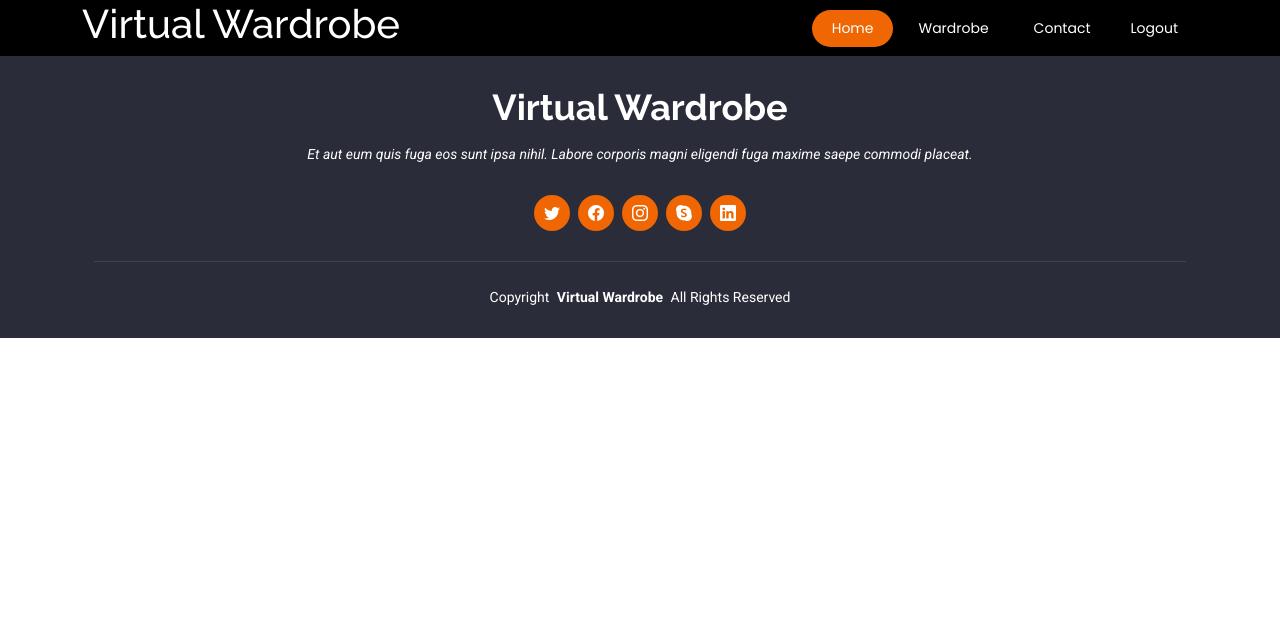
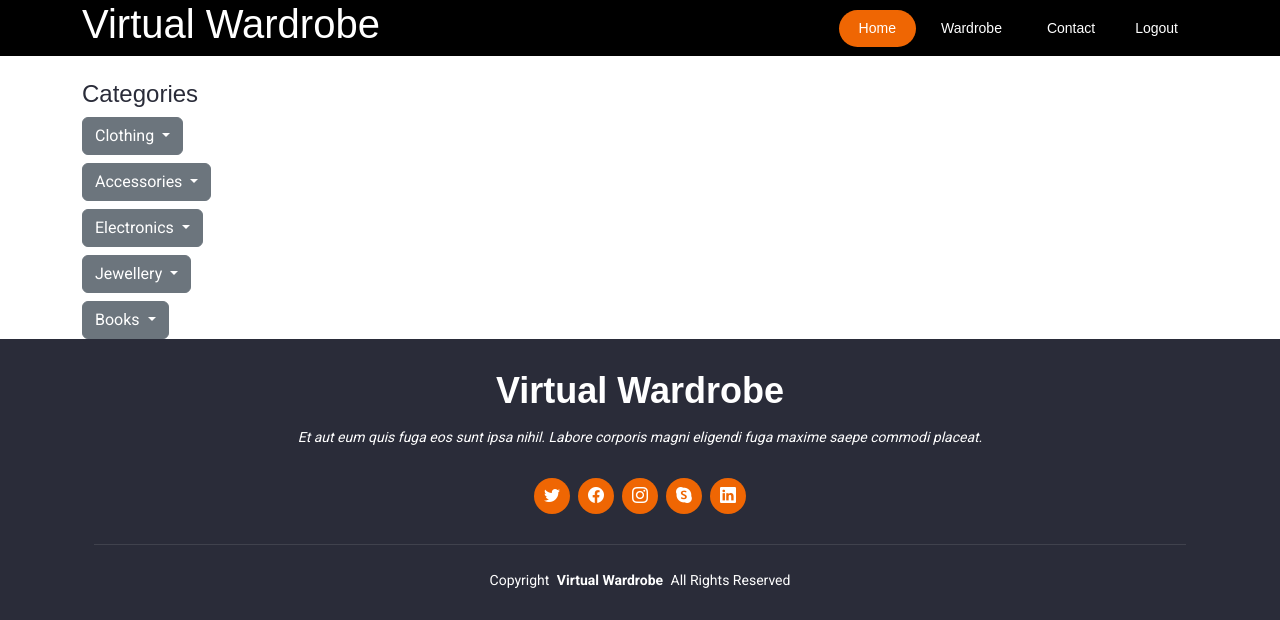
Before and after one commit to anirudh-248/bnb_hackathon, a Django app: page /wardrobe in a window 1280 px wide. Shown: the top 620 px of the page. Run offline with Django 5.2, Linux system fonts and the light colour scheme; a user stored in the database is signed in; data comes from the database, SQL or seed files in the repository; both versions use the stored data as it was after the commit; some libraries are stand-ins or nearby versions.

Commit message:
updated wardrobe page

```diff
--- a/templates/wardrobe.html
+++ b/templates/wardrobe.html
@@ -4,16 +4,14 @@
 <head>
     <meta charset="UTF-8">
     <meta name="viewport" content="width=device-width, initial-scale=1.0">
-    <title>Document</title>
+    <title>Virtual Wardrobe</title>
     <!-- Favicons -->
     <link href="{% static 'assets/img/favicon.png' %}" rel="icon">
     <link href="{% static 'assets/img/apple-touch-icon.png' %}" rel="apple-touch-icon">
-
     <!-- Fonts -->
     <link href="https://fonts.googleapis.com" rel="preconnect">
     <link href="https://fonts.gstatic.com" rel="preconnect" crossorigin>
-    <link href="https://fonts.googleapis.com/css2?family=Roboto:ital,wght@0,100;0,300;0,400;0,500;0,700;0,900;1,100;1,300;1,400;1,500;1,700;1,900&family=Poppins:ital,wght@0,100;0,200;0,300;0,400;0,500;0,600;0,700;0,800;0,900;1,100;1,200;1,300;1,400;1,500;1,600;1,700;1,800;1,900&family=Raleway:ital,wght@0,100;0,200;0,300;0,400;0,500;0,600;0,700;0,800;0,900;1,100;1,200;1,300;1,400;1,500;1,600;1,700;1,800;1,900&display=swap" rel="stylesheet">
-
+    <link href="https://fonts.googleapis.com/css2?family=Roboto:wght@100;400;700&display=swap" rel="stylesheet">
     <!-- Vendor CSS Files -->
     <link href="{% static 'assets/vendor/bootstrap/css/bootstrap.min.css' %}" rel="stylesheet">
     <link rel="stylesheet" href="https://cdn.jsdelivr.net/npm/bootstrap-icons@1.10.5/font/bootstrap-icons.css">
@@ -21,47 +19,108 @@
     <link href="{% static 'assets/vendor/animate.css/animate.min.css' %}" rel="stylesheet">
     <link href="{% static 'assets/vendor/glightbox/css/glightbox.min.css' %}" rel="stylesheet">
     <link href="{% static 'assets/vendor/swiper/swiper-bundle.min.css' %}" rel="stylesheet">
-
     <!-- Main CSS File -->
     <link href="{% static 'assets/css/main.css' %}" rel="stylesheet">
 </head>
 <body>
-    <header id="header" style="background-color: black;" header d-flex align-items-center fixed-top">
+    <header id="header" style="background-color: black;" header d-flex align-items-center fixed-top>
         <div class="container-fluid container-xl position-relative d-flex align-items-center justify-content-between">
-
             <a href="/" class="logo d-flex align-items-center">
-                <!-- Uncomment the line below if you also wish to use an image logo -->
-                <!-- <img src="assets/img/logo.png" alt=""> -->
                 <h1 class="sitename" style="color: white;">Virtual Wardrobe</h1>
             </a>
-
             <nav id="navmenu" class="navmenu">
                 <ul>
                     <li><a href="#hero" class="active">Home</a></li>
                     <li><a href="wardrobe">Wardrobe</a></li>
                     <li><a href="#contact">Contact</a></li>
                     {% if user.is_authenticated %}
-                <a class="btn-getstarted" href="logout">Logout</a>
+                    <a class="btn-getstarted" href="login">Logout</a>
                     {% else %}
                     <a class="btn-getstarted" href="login">Login</a>
                     {% endif %}
                 </ul>
                 <i class="mobile-nav-toggle d-xl-none bi bi-list"></i>
             </nav>
-
         </div>
     </header>
+
+    <div class="container mt-4">
+        <div class="row">
+            <div class="col-md-3">
+                <div class="sidebar">
+                    <h4>Categories</h4>
+                    <div class="dropdown">
+                        <button class="btn btn-secondary dropdown-toggle" type="button" id="clothingDropdown" data-bs-toggle="dropdown" aria-expanded="false">
+                            Clothing
+                        </button>
+                        <ul class="dropdown-menu" aria-labelledby="clothingDropdown">
+                            <li><a class="dropdown-item" href="#">Shirts</a></li>
+                            <li><a class="dropdown-item" href="#">Pants</a></li>
+                            <li><a class="dropdown-item" href="#">Jackets</a></li>
+                            <li><a class="dropdown-item" href="#">Hoodies</a></li>
+                            <li><a class="dropdown-item" href="#">Shorts</a></li>
+
+                        </ul>
+                    </div>
+                    <div class="dropdown mt-2">
+                        <button class="btn btn-secondary dropdown-toggle" type="button" id="accessoriesDropdown" data-bs-toggle="dropdown" aria-expanded="false">
+                            Accessories
+                        </button>
+                        <ul class="dropdown-menu" aria-labelledby="accessoriesDropdown">
+                            <li><a class="dropdown-item" href="#">Watches</a></li>
+                            <li><a class="dropdown-item" href="#">Socks</a></li>
+                            <li><a class="dropdown-item" href="#">Wallets</a></li>
+                        </ul>
+                    </div>
+                    <div class="dropdown mt-2">
+                        <button class="btn btn-secondary dropdown-toggle" type="button" id="electronicsDropdown" data-bs-toggle="dropdown" aria-expanded="false">
+                            Electronics
+                        </button>
+                        <ul class="dropdown-menu" aria-labelledby="electronicsDropdown">
+                            <li><a class="dropdown-item" href="#">Tabs</a></li>
+                            <li><a class="dropdown-item" href="#">Headphones</a></li>
+                        </ul>
+                    </div>
+                    <div class="dropdown mt-2">
+                        <button class="btn btn-secondary dropdown-toggle" type="button" id="jewelleryDropdown" data-bs-toggle="dropdown" aria-expanded="false">
+                            Jewellery
+                        </button>
+                        <ul class="dropdown-menu" aria-labelledby="jewelleryDropdown">
+                            <li><a class="dropdown-item" href="#">Necklaces</a></li>
+                            <li><a class="dropdown-item" href="#">Rings</a></li>
+                        </ul>
+                    </div>
+                    <div class="dropdown mt-2">
+                        <button class="btn btn-secondary dropdown-toggle" type="button" id="booksDropdown" data-bs-toggle="dropdown" aria-expanded="false">
+                            Books
+                        </button>
+                        <ul class="dropdown-menu" aria-labelledby="booksDropdown">
+                            <li><a class="dropdown-item" href="#">Fiction</a></li>
+                            <li><a class="dropdown-item" href="#">Non-Fiction</a></li>
+                        </ul>
+                    </div>
+                </div>
+            </div>
+            <div class="col-md-9">
+                <div class="row">
                     {% for item in items %}
-    <div class="card" style="width: 200px; display: inline-block;">
+                        <div class="col-md-4 mb-4">
+                            <div class="card">
                                 <img class="card-img-top" src="{{ item.banner.url }}" style="height: 150px;" alt="Card image cap">
                                 <div class="card-body">
-          <h2 class="card-title">{{item.cloth_brand}}</h5>
-          <h4>Size: {{item.cloth_size}}</h3>
+                                    <h2 class="card-title">{{ item.cloth_brand }}</h2>
+                                    <h4>Size: {{ item.cloth_size }}</h4>
                                     <p class="card-text">Some quick example text to build on the card title and make up the bulk of the card's content.</p>
                                     <a href="#" class="btn btn-primary">Go somewhere</a>
                                 </div>
                             </div>
+                        </div>
                     {% endfor %}
+                </div>
+            </div>
+        </div>
+    </div>
+
     <footer id="footer" class="footer dark-background">
         <div class="container">
             <h3 class="sitename">Virtual Wardrobe</h3>
@@ -80,6 +139,7 @@
             </div>
         </div>
     </footer>
+
     <!-- Vendor JS Files -->
     <script src="{% static 'assets/vendor/bootstrap/js/bootstrap.bundle.min.js' %}"></script>
     <script src="{% static 'assets/vendor/php-email-form/validate.js' %}"></script>
```
Also changed, not shown: templates/sidebar.css (added, +38 -0 lines), db.sqlite3, media/Screenshot_3.png (added). Lines whose indentation alone changed are shown as unchanged.
